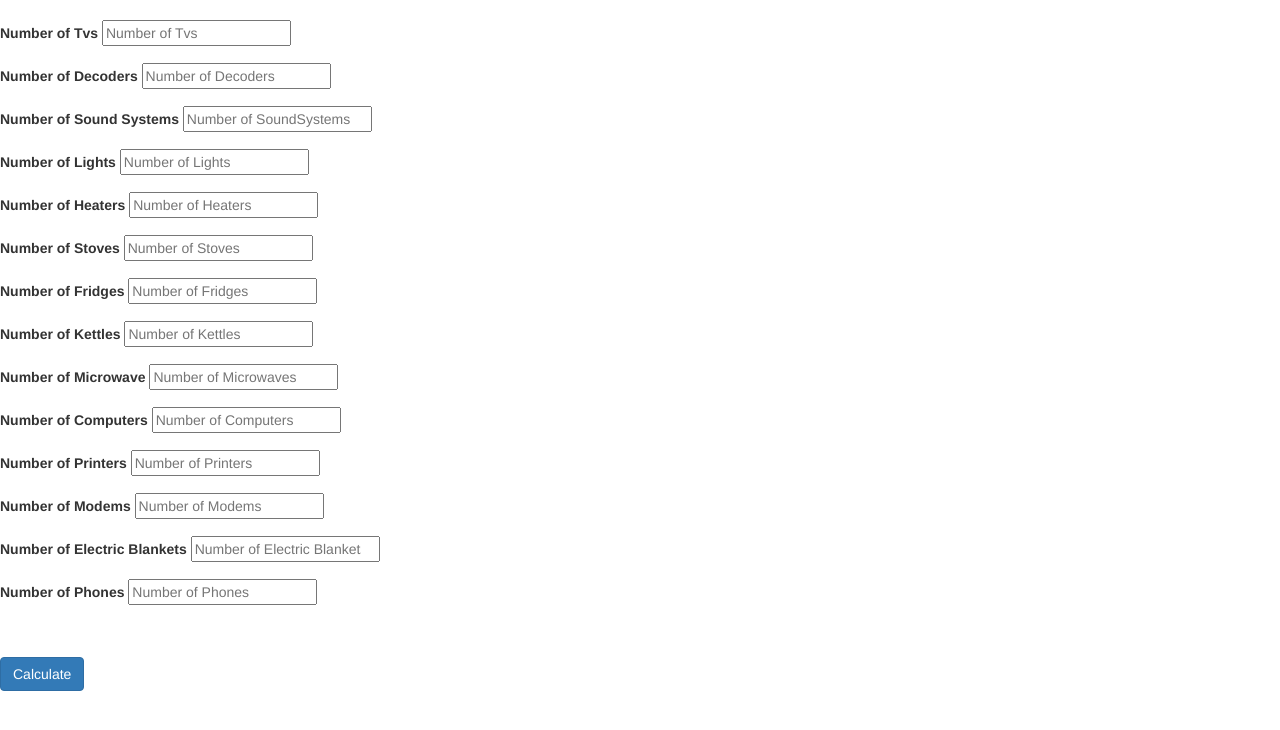
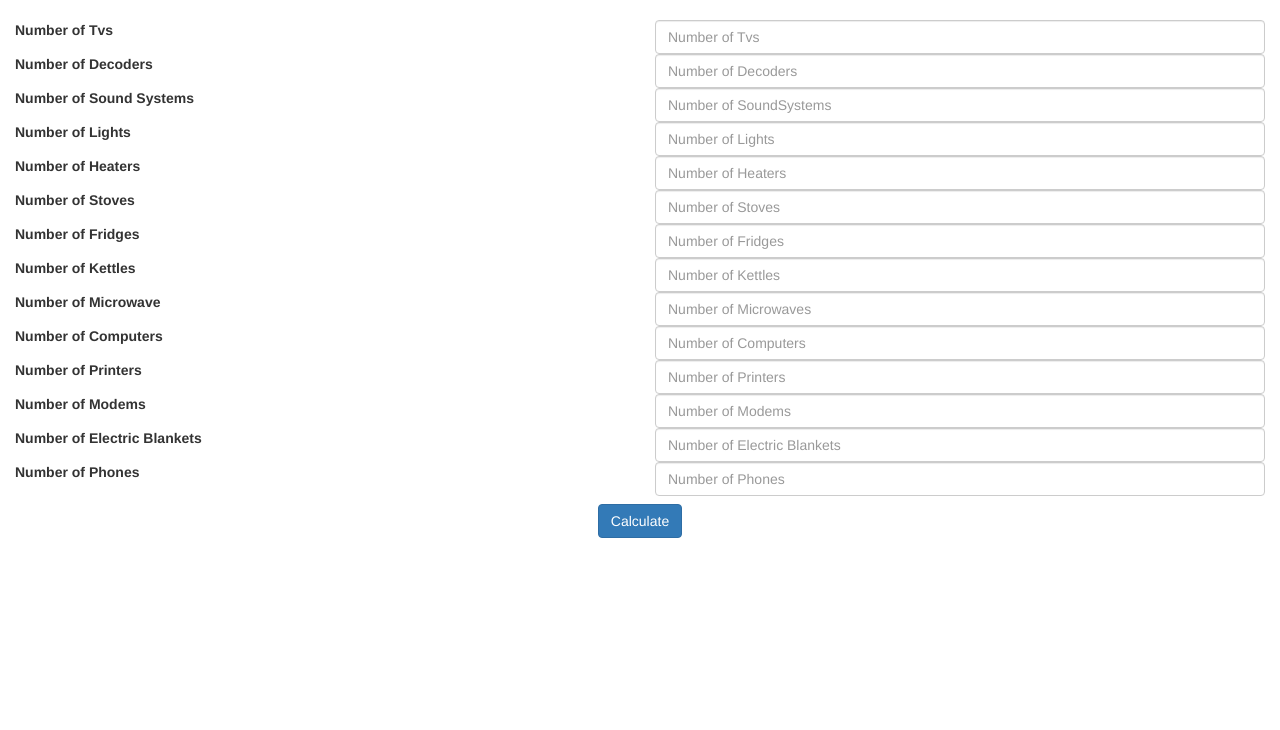
Before and after one commit to nmawungwe/energy-save-be, a Django app: page / in a window 1280 px wide. Shown: the part 52-782 px from the top of the page. Run offline with Django 3.2, Linux system fonts and the light colour scheme; the visitor is signed in with stand-in values (Sample User, id 1); parts of the project's set-up code (start-up, migrations or seed data) failed here and were passed over; some libraries are stand-ins or nearby versions.

Commit message:
modified calculator form view added input html attribute for positive numbers

```diff
--- /dev/null
+++ b/backend/static/backend/style.css
@@ -0,0 +1,7 @@
+.btn_calc {
+    text-align: center;
+}
+
+/* .col_lab {
+   text-align: center;
+} */
--- a/backend/templates/backend/index.html
+++ b/backend/templates/backend/index.html
@@ -15,68 +15,222 @@
             <form action="" id="appliances_form" class="form-group">
                 {% csrf_token %}
                 <div id="form_inputs">
-                    <div class="form-group">
-                        <label for="TVs_num">Number of Tvs</label>
-                        <input type="number" id="TVs_num" placeholder="Number of Tvs" >
+                    <div class="form-row">
+                        <div class="col-md-6 ">
+                            <div class="col_lab">
+                                <label for="TVs_num" >Number of Tvs</label>
                             </div>
-                    <div class="form-group">
+                        </div>
+                        <div class="col-md-6">
+                            <input type="number" id="TVs_num" class="form-control" placeholder="Number of Tvs" min="0">
+                        </div>
+                    </div>
+
+
+                    <div class="form-row">
+                            <div class="col-md-6">
+                                <div class="col_lab">
                                     <label for="TVs_num">Number of Decoders</label>
-                        <input type="number" id="Decoders_num" placeholder="Number of Decoders" >
                                 </div>
-                    <div class="form-group">
+
+                            </div>
+                            <div class="col-md-6">
+                                <input type="number" id="Decoders_num" class="form-control" placeholder="Number of Decoders" min="0">
+                            </div>
+                        </div>
+
+
+                    <div class="form-row">
+                        <div class="col-md-6">
+                            <div class="col_lab">
                                 <label for="TVs_num">Number of Sound Systems</label>
-                        <input type="number" id="SoundSystems_num" placeholder="Number of SoundSystems">
                             </div>
-                    <div class="form-group">
+
+                        </div>
+                        <div class="col-md-6">
+                            <input type="number" id="SoundSystems_num" class="form-control" placeholder="Number of SoundSystems" min="0">
+                        </div>
+                        </div>
+
+
+                    <div class="form-row">
+                        <div class="col-md-6">
+                            <div class="col_lab">
                                 <label for="TVs_num">Number of Lights</label>
-                        <input type="number" id="Lights_num" placeholder="Number of Lights">
                             </div>
-                    <div class="form-group">
+
+                        </div>
+                        <div class="col-md-6">
+                            <input type="number" id="Lights_num" class="form-control" placeholder="Number of Lights" min="0">
+                        </div>
+                    </div>
+
+
+
+                    <div class="form-row">
+                        <div class="col-md-6">
+                            <div class="col_lab">
                                 <label for="TVs_num">Number of Heaters</label>
-                        <input type="number" id="Heaters_num" placeholder="Number of Heaters">
                             </div>
-                    <div class="form-group">
+
+                        </div>
+                        <div class="col-md-6">
+                            <input type="number" id="Heaters_num" class="form-control" placeholder="Number of Heaters" min="0">
+                        </div>
+                    </div>
+
+
+
+                    <div class="form-row">
+                        <div class="col-md-6">
+                            <div class="col_lab">
                                 <label for="TVs_num">Number of Stoves</label>
-                        <input type="number" id="Stoves_num" placeholder="Number of Stoves">
                             </div>
-                    <div class="form-group">
+
+                        </div>
+                        <div class="col-md-6">
+                            <input type="number" id="Stoves_num" class="form-control" placeholder="Number of Stoves" min="0">
+                        </div>
+                    </div>
+
+
+
+                    <div class="form-row">
+                        <div class="col-md-6">
+                            <div class="col_lab">
                                 <label for="TVs_num">Number of Fridges</label>
-                        <input type="number" id="Fridges_num" placeholder="Number of Fridges">
                             </div>
-                    <div class="form-group">
+
+                        </div>
+                        <div class="col-md-6">
+                            <input type="number" id="Fridges_num" class="form-control" placeholder="Number of Fridges" min="0">
+                        </div>
+                    </div>
+
+
+
+                    <div class="form-row">
+                        <div class="col-md-6">
+                            <div class="col_lab">
                                 <label for="TVs_num">Number of Kettles</label>
-                        <input type="number" id="Kettles_num" placeholder="Number of Kettles">
                             </div>
-                    <div class="form-group">
+
+                        </div>
+                        <div class="col-md-6">
+                            <input type="number" id="Kettles_num" class="form-control" placeholder="Number of Kettles" min="0">
+                        </div>
+                    </div>
+
+
+
+                    <div class="form-row">
+                        <div class="col-md-6">
+                            <div class="col_lab">
                                 <label for="TVs_num">Number of Microwave</label>
-                        <input type="number" id="Microwaves_num" placeholder="Number of Microwaves">
                             </div>
-                    <div class="form-group">
+
+                        </div>
+                        <div class="col-md-6">
+                            <input type="number" id="Microwaves_num" class="form-control" placeholder="Number of Microwaves" min="0">
+                        </div>
+                    </div>
+
+
+
+                    <div class="form-row">
+                        <div class="col-md-6">
+                            <div class="col_lab">
                                 <label for="TVs_num">Number of Computers</label>
-                        <input type="number" id="Computers_num" placeholder="Number of Computers">
                             </div>
-                    <div class="form-group">
+
+                        </div>
+                        <div class="col-md-6">
+                            <input type="number" id="Computers_num" class="form-control" placeholder="Number of Computers" min="0">
+                        </div>
+                    </div>
+
+
+
+                    <div class="form-row">
+                        <div class="col-md-6">
+                            <div class="col_lab">
                                 <label for="TVs_num">Number of Printers</label>
-                        <input type="number" id="Printers_num" placeholder="Number of Printers">
                             </div>
-                    <div class="form-group">
+
+                        </div>
+                        <div class="col-md-6">
+                            <input type="number" id="Printers_num" class="form-control" placeholder="Number of Printers" min="0">
+                        </div>
+                    </div>
+
+
+
+                    <div class="form-row">
+                        <div class="col-md-6">
+                            <div class="col_lab">
                                 <label for="TVs_num">Number of Modems</label>
-                        <input type="number" id="Modems_num" placeholder="Number of Modems">
                             </div>
-                    <div class="form-group">
+
+                        </div>
+                        <div class="col-md-6">
+                            <input type="number" id="Modems_num" class="form-control" placeholder="Number of Modems" min="0">
+                        </div>
+                    </div>
+
+
+
+                    <div class="form-row">
+                        <div class="col-md-6">
+                            <div class="col_lab">
                                 <label for="TVs_num">Number of Electric Blankets</label>
-                        <input type="number" id="ElectricBlankets_num" placeholder="Number of Electric Blankets">
                             </div>
-                    <div class="form-group">
+
+                        </div>
+                        <div class="col-md-6">
+                            <input type="number" id="ElectricBlankets_num" class="form-control" placeholder="Number of Electric Blankets" min="0">
+                        </div>
+                    </div>
+
+
+
+                    <div class="form-row">
+                        <div class="col-md-6">
+                            <div class="col_lab">
                                 <label for="TVs_num">Number of Phones</label>
-                        <input type="number" id="Phones_num" placeholder="Number of Phones">
+                            </div>
+
+                        </div>
+                        <div class="col-md-6">
+                            <input type="number" id="Phones_num" class="form-control" placeholder="Number of Phones" min="0">
+                        </div>
                     </div>
                     <br>
                      <div>
                      </div>
                 </div>
             </form>
-            <button id="calculate" class="btn btn-primary">Calculate</button>
+            <div class="form-group">
+                <div class="col-md-12"></div>
+                <div class="col-md-12"></div>
+                <div class="col-md-12"></div>
+                <div class="col-md-12"></div>
+                <div class="col-md-12"></div>
+                <div class="col-md-12"></div>
+                <div class="col-md-12"></div>
+                <div class="col-md-12"></div>
+            </div>
+            <div class="form-group">
+
+            </div>
+            <div class="row">
+                <div class="col-md-12">
+                    <div class="btn_calc">
+                        <button id="calculate" class="btn btn-primary ">Calculate</button>
+                    </div>
+
+                </div>
+            </div>
+
         </div>
     </div>
 
@@ -89,101 +243,88 @@
     <div id="appliance_view_list">
         <div id="appliance_list">
             <div id="current_load"></div>
+            <div id="edit_load"></div>
             <div class="TVs_num_sec">
                 <button class="btn btn-outline-dark btn-block">
                     <p>TVs number:</p><div class="TVs_num"></div>
-                    <a href="#">Edit</a>
                 </button>
             </div>
             <br>
             <div class="Decoders_num_sec">
                 <button class="btn btn-outline-dark btn-block">
                     <p>Decoders number:</p><div class="Decoders_num"></div>
-                    <a href="#">Edit</a>
                 </button>
             </div>
             <br>
             <div class="SoundSystems_num_sec">
                 <button class="btn btn-outline-dark btn-block">
                     <p>SoundSystems number:</p><div class="SoundSystems_num"></div>
-                    <a href="#">Edit</a>
                 </button>
             </div>
             <br>
             <div class="Lights_num_sec">
                 <button class="btn btn-outline-dark btn-block">
                     <p>Lights number:</p><div class="Lights_num"></div>
-                    <a href="#">Edit</a>
                 </button>
             </div>
             <br>
             <div class="Heaters_num_sec">
                 <button class="btn btn-outline-dark btn-block">
                     <p>Heaters number:</p><div class="Heaters_num"></div>
-                    <a href="#">Edit</a>
                 </button>
             </div>
             <br>
             <div class="Stoves_num_sec">
                 <button class="btn btn-outline-dark btn-block">
                     <p>Stoves number:</p><div class="Stoves_num"></div>
-                    <a href="#">Edit</a>
                 </button>
             </div>
             <br>
             <div class="Fridges_num_sec">
                 <button class="btn btn-outline-dark btn-block">
                     <p>Fridges number:</p><div class="Fridges_num"></div>
-                    <a href="#">Edit</a>
                 </button>
             </div>
             <br>
             <div class="Kettles_num_sec">
                 <button class="btn btn-outline-dark btn-block">
                     <p>Kettles number:</p><div class="Kettles_num"></div>
-                    <a href="#">Edit</a>
                 </button>
             </div>
             <br>
             <div class="Microwaves_num_sec">
                 <button class="btn btn-outline-dark btn-block">
                     <p>Microwaves number:</p><div class="Microwaves_num"></div>
-                    <a href="#">Edit</a>
                 </button>
             </div>
             <br>
             <div class="Computers_num_sec">
                 <button class="btn btn-outline-dark btn-block">
                     <p>Computers number:</p><div class="Computers_num"></div>
-                    <a href="#">Edit</a>
                 </button>
             </div>
             <br>
             <div class="Printers_num_sec">
                 <button class="btn btn-outline-dark btn-block">
                     <p>Printers number:</p><div class="Printers_num"></div>
-                    <a href="#">Edit</a>
                 </button>
             </div>
             <br>
             <div class="Modems_num_sec">
                 <button class="btn btn-outline-dark btn-block">
                     <p>Modems number:</p><div class="Modems_num"></div>
-                    <a href="#">Edit</a>
                 </button>
             </div>
             <br>
             <div class="ElectricBlankets_num_sec">
                 <button class="btn btn-outline-dark btn-block">
                     <p>ElectricBlankets number:</p><div class="ElectricBlankets_num"></div>
-                    <a href="#">Edit</a>
                 </button>
             </div>
             <br>
             <div class="Phones_num_sec">
                 <button class="btn btn-outline-dark btn-block">
                     <p>Phones number:</p><div class="Phones_num"></div>
-                    <a href="#">Edit</a>
                 </button>
             </div>
             <br>
--- a/backend/templates/backend/layout.html
+++ b/backend/templates/backend/layout.html
@@ -5,6 +5,7 @@
     <meta charset="UTF-8">
     <meta name="viewport" content="width=device-width, initial-scale=1.0">
     <link rel="stylesheet" href="https://maxcdn.bootstrapcdn.com/bootstrap/3.4.1/css/bootstrap.min.css">
+    <link rel="stylesheet" href="{% static 'backend/style.css' %}">
     <script src="https://ajax.googleapis.com/ajax/libs/jquery/3.5.1/jquery.min.js"></script>
     <script src="https://maxcdn.bootstrapcdn.com/bootstrap/3.4.1/js/bootstrap.min.js"></script>
     {% block script %}
```
Also changed, not shown: backend/static/backend/calculation.js (+33 -6 lines). Lines whose indentation alone changed are shown as unchanged.
